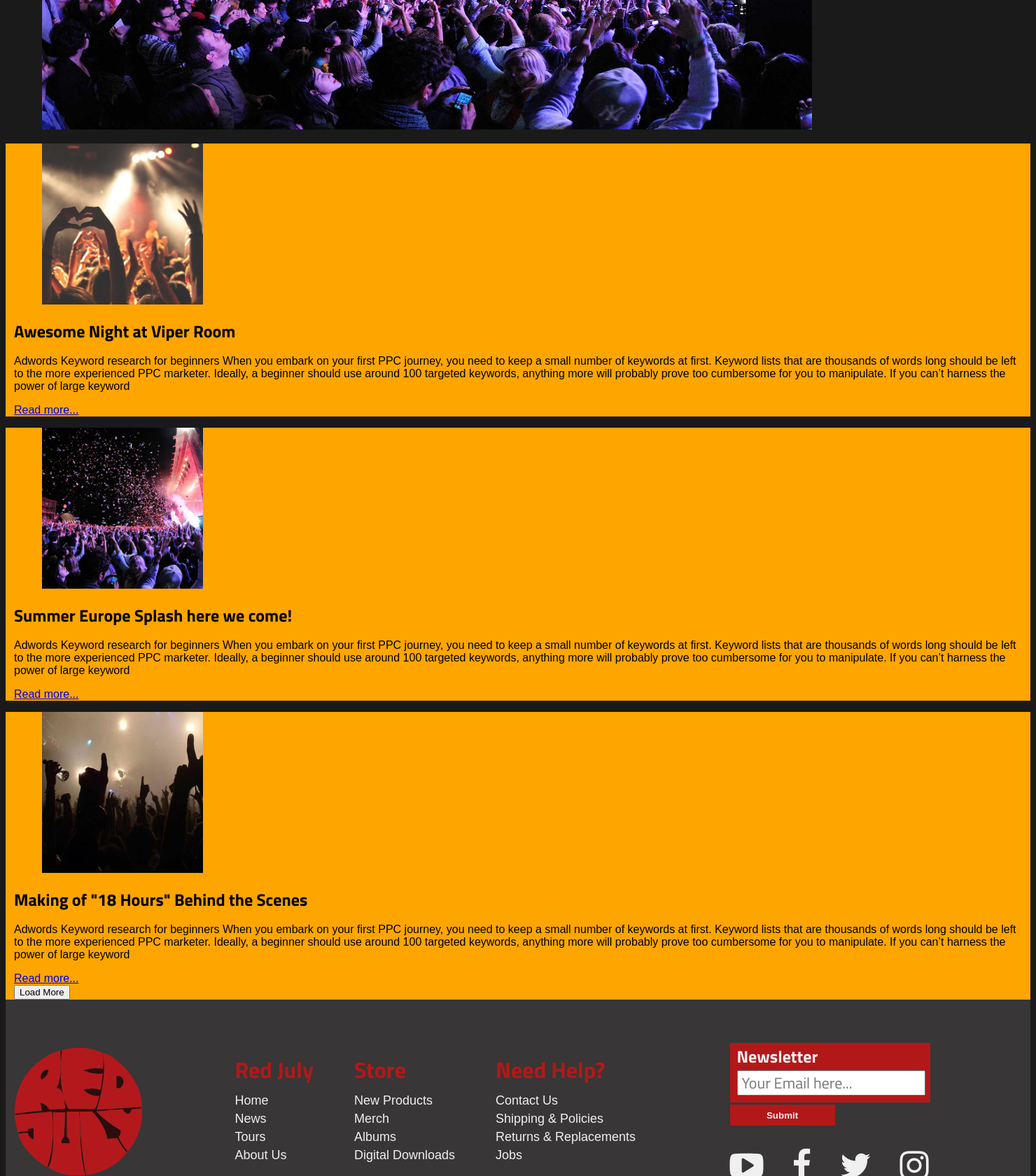
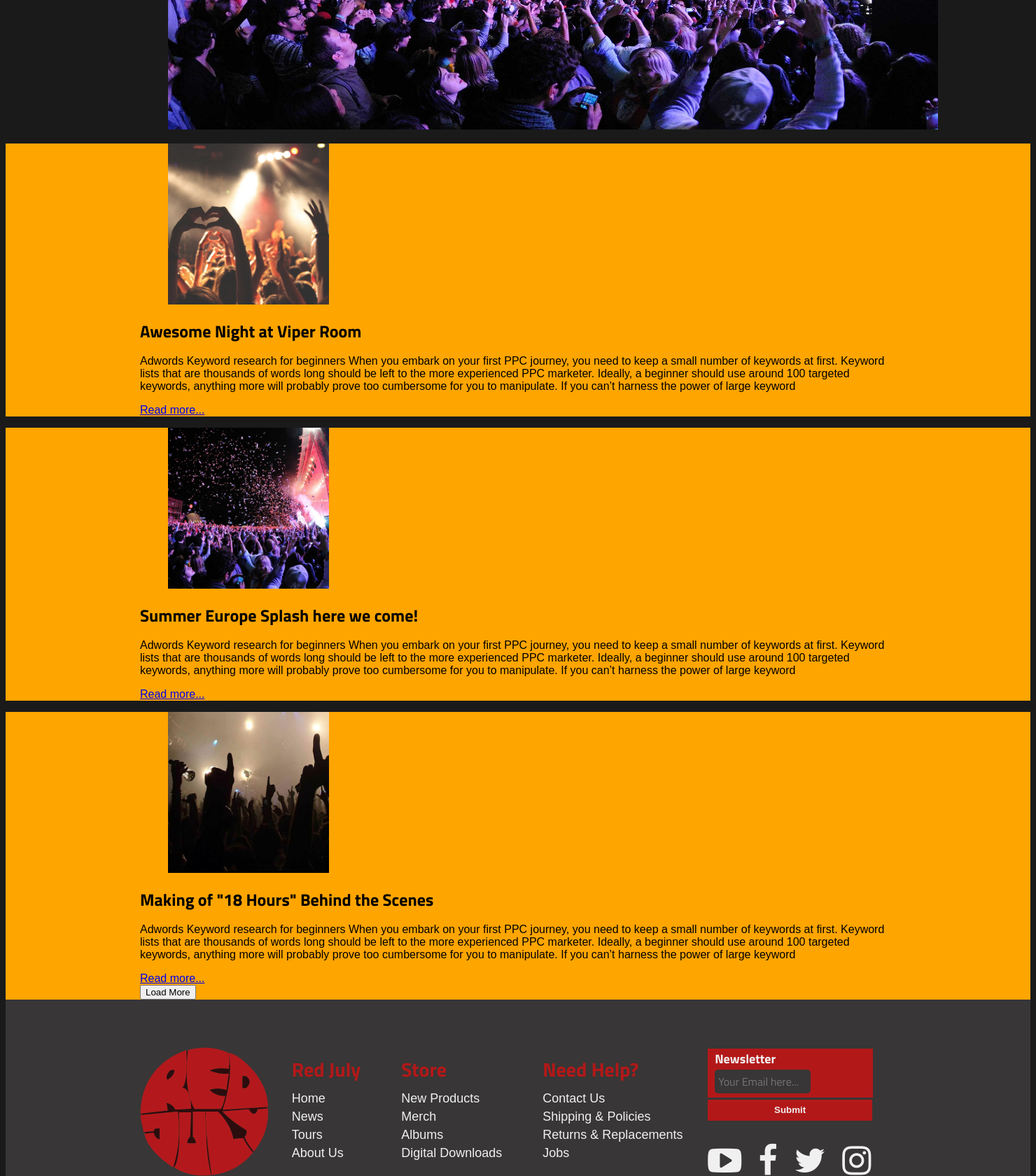
Before and after one commit to PhutureX/Zwischenprojekt, a PHP site: page / in a window 1480 px wide. Shown: the part 680-2360 px from the top of the page at 70% size. Run offline with PHP 8.4, Linux system fonts and the light colour scheme.

Commit message:
fixed wrapper and newsletter

```diff
--- a/website/css/main.css
+++ b/website/css/main.css
@@ -25,7 +25,7 @@ main{
 }
 
 .wrapper {
-  width: 1440px;
+  width: 1080px;
   /*background-color: green;*/
   margin: auto;
 }
@@ -52,7 +52,7 @@ footer{
 }
 
 footer h3{
-  font-size: 32px;
+  font-size: 28px;
   color: rgb(179, 24, 25);
 }
 
@@ -94,18 +94,16 @@ footer .footer_flex ul li a {
 footer .footer_flex ul li a:hover {
   font-size: 18px;
   color: rgb(179, 24, 25);
-  text-decoration: none;
-  transition: color 300ms;
 }
 
 footer .newsletter {
-  width: 290px;
+  width: 240px;
 }
 
 footer .newsletter tr:first-child {
     background-color: rgb(179, 24, 25);
     width: 144px;
-    height: 85px;
+    height: 70px;
 }
 
 
@@ -114,7 +112,7 @@ footer .newsletter tr td .nl_button{
 }
 
 footer .newsletter h4{
-  font-size: 24px;
+  font-size: 18px;
   color: rgb(240, 240, 240);
   display: inline-block;
 }
@@ -125,15 +123,44 @@ footer .newsletter tbody tr td{
 }
 
 footer .newsletter tbody tr .nlemail {
-    height: 30px;
-    width: 94%;
+    height: 32px;
+    width: 130px;
+    border-radius: 5px;
+    border: none;
+    color: rgb(240, 240, 240);
+    background: rgb(56, 54, 54);
     padding-left: 5px;
     font-family: 'Titillium Web', sans-serif;
-    font-size: 22px;
+    font-size: 16px;
+    transition: all 300ms;
+}
+
+footer .newsletter tbody tr .nlemail:hover {
+    height: 32px;
+    width: 210px;
+    border-radius: 5px;
+    border: none;
+    color: rgb(240, 240, 240);
+    background: rgb(56, 54, 54);
+    padding-left: 5px;
+    font-family: 'Titillium Web', sans-serif;
+    font-size: 16px;
+}
+
+footer .newsletter tbody tr .nlemail:focus {
+    height: 32px;
+    width: 210px;
+    border-radius: 5px;
+    border: none;
+    color: rgb(240, 240, 240);
+    background: rgb(56, 54, 54);
+    padding-left: 5px;
+    font-family: 'Titillium Web', sans-serif;
+    font-size: 16px;
 }
 
 footer .newsletter tbody tr .nl_button{
-  width: 150px;
+  width: 235px;
   height: 30px;
   margin-left: -10px;
   background-color: rgb(179, 24, 25);
@@ -145,7 +172,7 @@ footer .newsletter tbody tr .nl_button{
 }
 
 footer .newsletter tbody tr .nl_button:hover{
-  width: 150px;
+  width: 235px;
   height: 30px;
   margin-left: -10px;
   background-color: rgb(240, 240, 240);
@@ -163,19 +190,19 @@ footer .newsletter .social_icons .social_object_1{
 }
 
 footer .newsletter .social_icons .social_object_2{
-  padding-left: 40px;
+  padding-left: 23px;
   padding-top: 30px;
   display: inline-block;
 }
 
 footer .newsletter .social_icons .social_object_3{
-  padding-left: 40px;
+  padding-left: 23px;
   padding-top: 30px;
   display: inline-block;
 }
 
 footer .newsletter .social_icons .social_object_4{
-  padding-left: 40px;
+  padding-left: 23px;
   padding-top: 30px;
   display: inline-block;
 }
```
